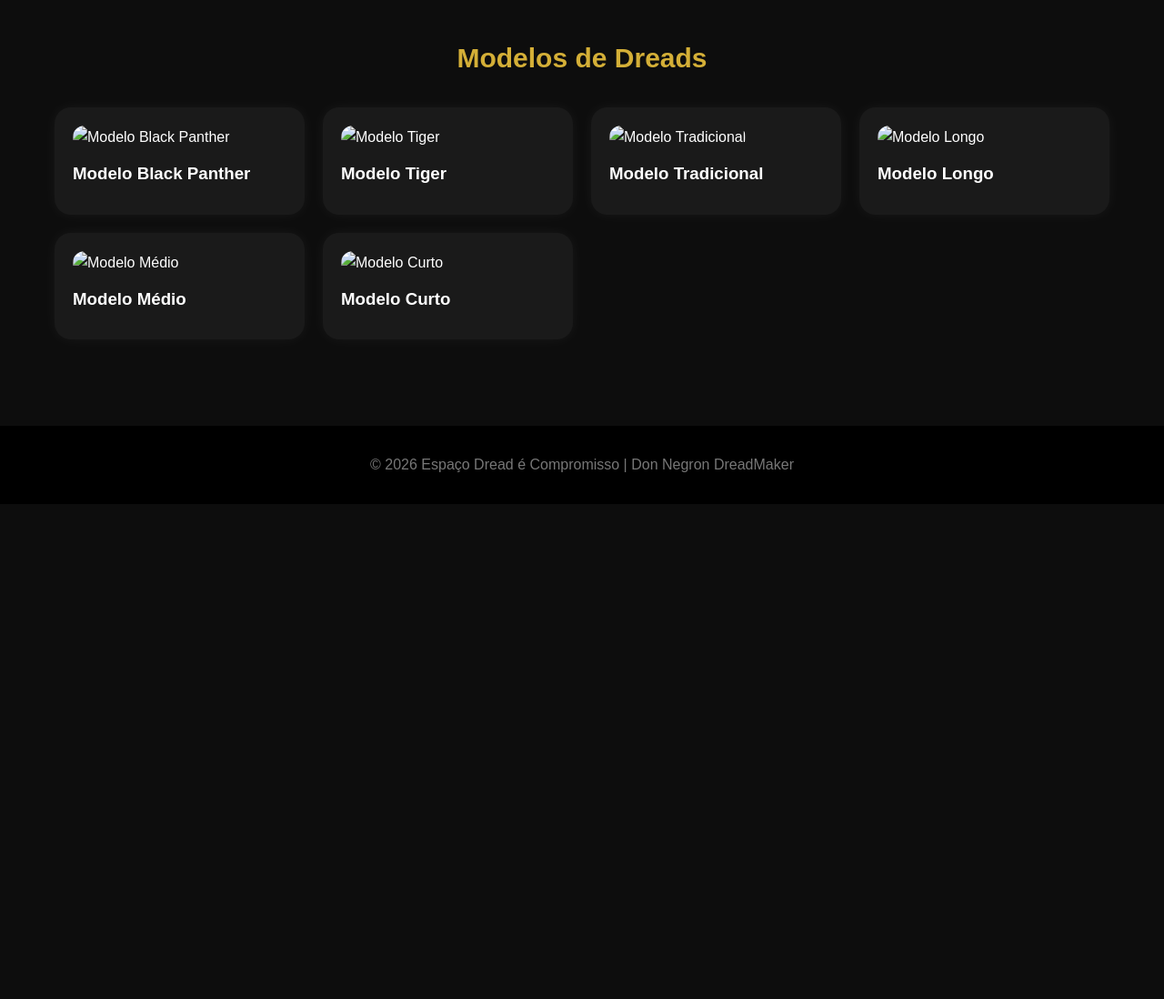
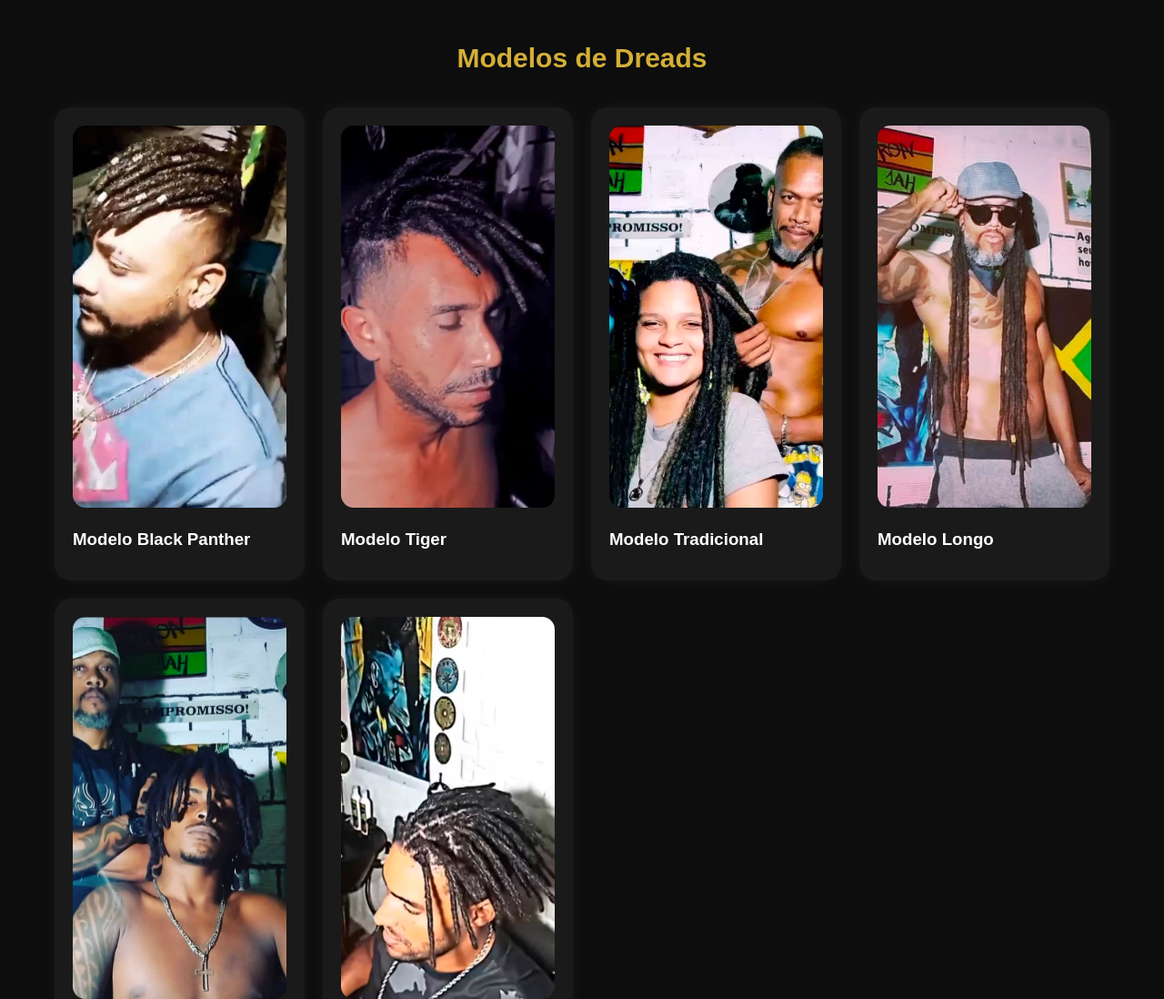
Before and after one commit to donnergon/site-pai, a plain HTML site: page index.html in a window 1280 px wide. Shown: the part 1740-2838 px from the top of the page at 91% size. Before the commit the page ends 2294 px from the top, so only its background shows below. Drawn offline with Linux system fonts and the light colour scheme.

Commit message:
index.html

```diff
--- a/index.html
+++ b/index.html
@@ -276,32 +276,32 @@ Valores podem variar conforme tamanho, volume e necessidade do cabelo.
 <div class="grid">
 
 <div class="card">
-<img src="imagens/modelo1.jpg" alt="Modelo Black Panther">
+<img src="site pai/imagens/modelo1.jpg" alt="Modelo Black Panther">
 <h3>Modelo Black Panther</h3>
 </div>
 
 <div class="card">
-<img src="imagens/modelo2.jpg" alt="Modelo Tiger">
+<img src="site pai/imagens/modelo2.jpg" alt="Modelo Tiger">
 <h3>Modelo Tiger</h3>
 </div>
 
 <div class="card">
-<img src="imagens/modelo3.jpg" alt="Modelo Tradicional">
+<img src="site pai/imagens/modelo3.jpg" alt="Modelo Tradicional">
 <h3>Modelo Tradicional</h3>
 </div>
 
 <div class="card">
-<img src="imagens/modelo4.jpg" alt="Modelo Longo">
+<img src="site pai/imagens/modelo4.jpg" alt="Modelo Longo">
 <h3>Modelo Longo</h3>
 </div>
 
 <div class="card">
-<img src="imagens/modelo5.jpg" alt="Modelo Médio">
+<img src="site pai/imagens/modelo5.jpg" alt="Modelo Médio">
 <h3>Modelo Médio</h3>
 </div>
 
 <div class="card">
-<img src="imagens/modelo6.jpg" alt="Modelo Curto">
+<img src="site pai/imagens/modelo6.jpg" alt="Modelo Curto">
 <h3>Modelo Curto</h3>
 </div>
 
```
